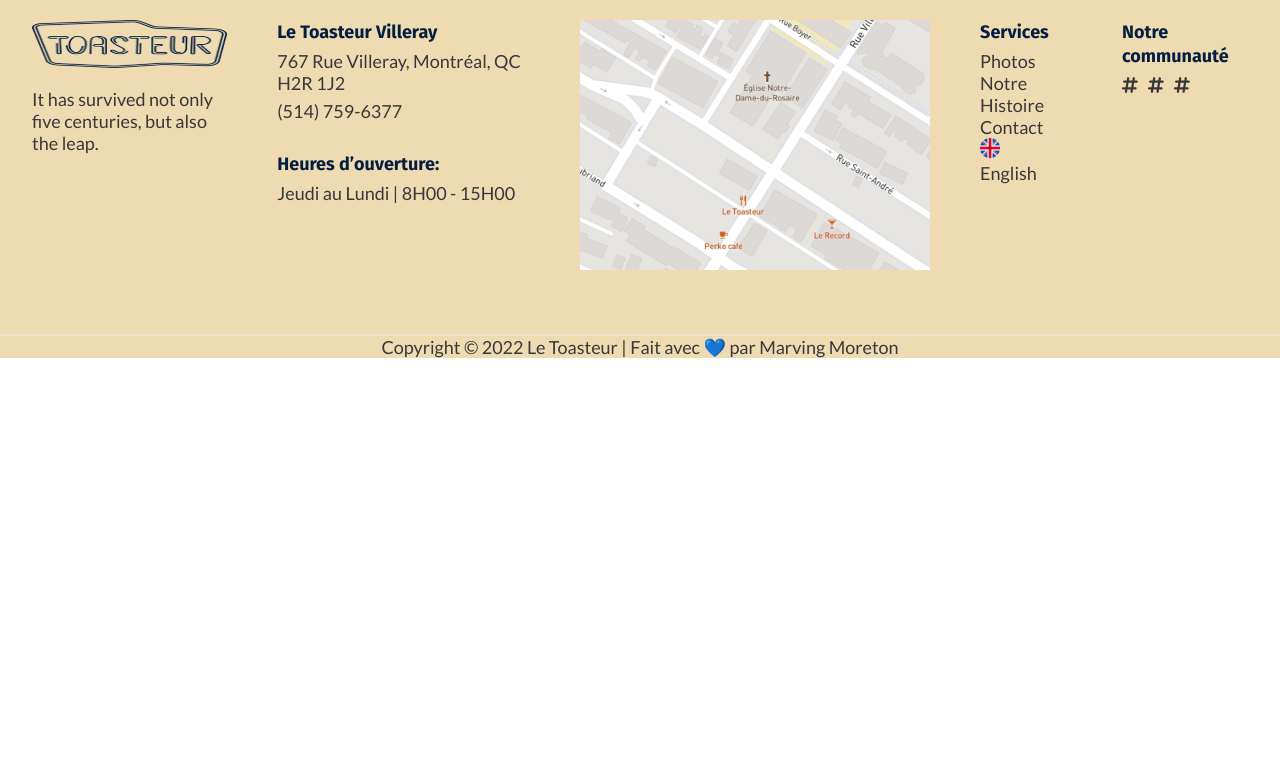
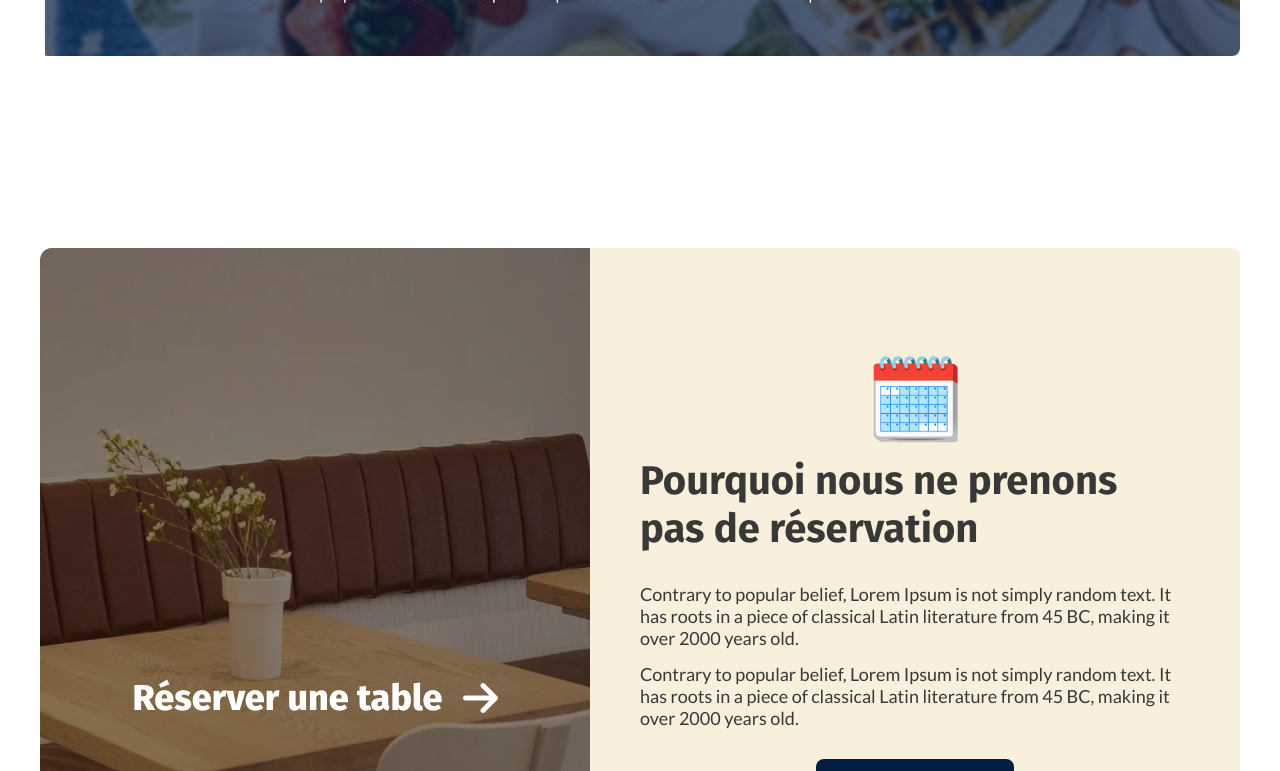
Before and after one commit to MarvingMoreton/le-toasteur-app, a Next.js app: page / in a window 1280 px wide. Shown: the part 1960-2731 px from the top of the page. Before the commit the page ends 2318 px from the top, so only its background shows below. Built offline with nearby package versions, Linux system fonts and the light colour scheme.

Commit message:
impactContent component V0

```diff
--- a/components/layout/Footer.js
+++ b/components/layout/Footer.js
@@ -51,7 +51,7 @@
               <li>Photos</li>
               <li>Notre Histoire</li>
               <li>Contact</li>
-              <div lassName={classes["box-icon"]}>
+              <div className={classes["box-icon"]}>
                 <Image
                   src="/images/uk-flag.png"
                   alt="test"
--- a/components/ui/homepage/BookTable.js
+++ b/components/ui/homepage/BookTable.js
@@ -2,12 +2,42 @@
 import Link from "next/link";
 import Image from "next/image";
 import React from "react";
+import "@fortawesome/fontawesome-svg-core/styles.css";
+
+import { FontAwesomeIcon } from "@fortawesome/react-fontawesome";
+import { faArrowRight, faHashtag } from "@fortawesome/free-solid-svg-icons";
 
 function BookTable() {
   return (
-    <section
-      className={`${classes["section-impact-content"]} ${"container"}`}
-    ></section>
+    <section className={`${classes["section-book-table"]} ${"container"}`}>
+      <div className={classes["container-book-table"]}>
+        <div className={classes["box-left"]}>
+          <div className={classes["box-left--text"]}>
+            <h3>Réserver une table </h3>
+            <FontAwesomeIcon icon={faArrowRight} />
+          </div>
+        </div>
+        <div className={classes["box-right"]}>
+          <span>🗓️</span>
+          <h2>Pourquoi nous ne prenons pas de réservation</h2>
+          <div className={classes["box-right-paragraphs"]}>
+            <p>
+              Contrary to popular belief, Lorem Ipsum is not simply random text.
+              It has roots in a piece of classical Latin literature from 45 BC,
+              making it over 2000 years old.
+            </p>
+            <p>
+              Contrary to popular belief, Lorem Ipsum is not simply random text.
+              It has roots in a piece of classical Latin literature from 45 BC,
+              making it over 2000 years old.
+            </p>
+          </div>
+          <Link href="/menu">
+            <a className="btn-primary">Notre menu</a>
+          </Link>
+        </div>
+      </div>
+    </section>
   );
 }
 
--- a/components/ui/homepage/BookTable.module.css
+++ b/components/ui/homepage/BookTable.module.css
@@ -0,0 +1,71 @@
+.section-book-table {
+  padding: 9.6rem 0;
+}
+
+.container-book-table {
+  display: flex;
+  width: 100%;
+}
+
+.box-left {
+  background: url(../../../public/images/book-table.png);
+  /* width: 60rem; */
+  height: 90rem;
+
+  display: flex;
+  justify-content: center;
+  align-items: center;
+  flex: 1;
+}
+
+.box-right {
+  flex: 1;
+  display: flex;
+  flex-direction: column;
+  align-items: center;
+  padding: 10rem 5rem;
+
+  background: rgba(239, 219, 178, 0.45);
+  border-radius: 0px 0.8rem 0.8rem 0;
+}
+.box-right > span {
+  font-size: 8rem;
+  margin-bottom: 1rem;
+}
+.box-right > h2 {
+  margin-bottom: 3rem;
+}
+/* .box-right > p {
+} */
+.box-right > a {
+  margin-top: 3rem;
+}
+
+.box-right-paragraphs {
+  display: flex;
+  flex-direction: column;
+  gap: 1.4rem;
+}
+.box-left--text {
+  display: flex;
+  color: #ffffff;
+  justify-content: center;
+  align-items: center;
+  gap: 2rem;
+}
+
+.box-left--text > H3 {
+  font-family: "Fira Sans";
+  font-style: normal;
+  font-weight: 800;
+  font-size: 36px;
+  line-height: 58px;
+  /* identical to box height */
+
+  display: flex;
+  align-items: center;
+}
+
+.box-left--text:last-child {
+  font-size: 4rem;
+}
--- a/components/ui/homepage/ImageFeatured.module.css
+++ b/components/ui/homepage/ImageFeatured.module.css
@@ -1,4 +1,6 @@
 .section-featured {
+  padding: 9.6rem 0;
+
   display: flex;
   gap: 4rem;
   /* margin: 0 auto; */
--- a/components/ui/homepage/ImpactContent.module.css
+++ b/components/ui/homepage/ImpactContent.module.css
@@ -4,7 +4,7 @@
 
 .box-content {
   /* position: absolute; */
-  background: url(../../../public/images//impact-double-layers.png);
+  background: url(../../../public/images/impact-double-layers.png);
   border-radius: 0.8rem;
   padding: 5rem 10rem;
   font-size: 50px;
--- a/pages/index.js
+++ b/pages/index.js
@@ -5,6 +5,7 @@
 import Hero from "../components/ui/homepage/Hero";
 import ImageFeatured from "../components/ui/homepage/ImageFeatured";
 import ImpactContent from "../components/ui/homepage/ImpactContent";
+import BookTable from "../components/ui/homepage/BookTable";
 
 export default function Home() {
   return (
@@ -12,6 +13,7 @@
       <Hero />
       <ImageFeatured />
       <ImpactContent />
+      <BookTable />
     </div>
   );
 }
```
Also changed, not shown: public/images/book-table.png (added).
